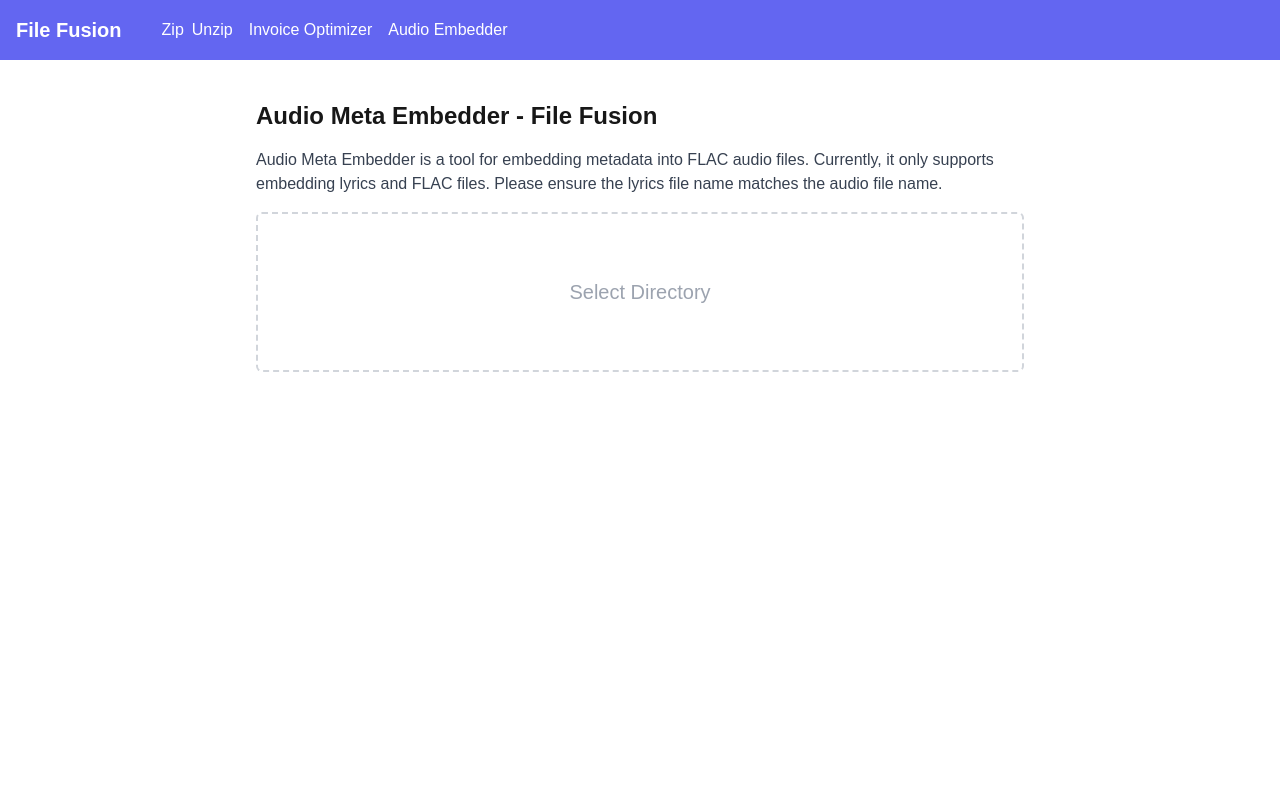
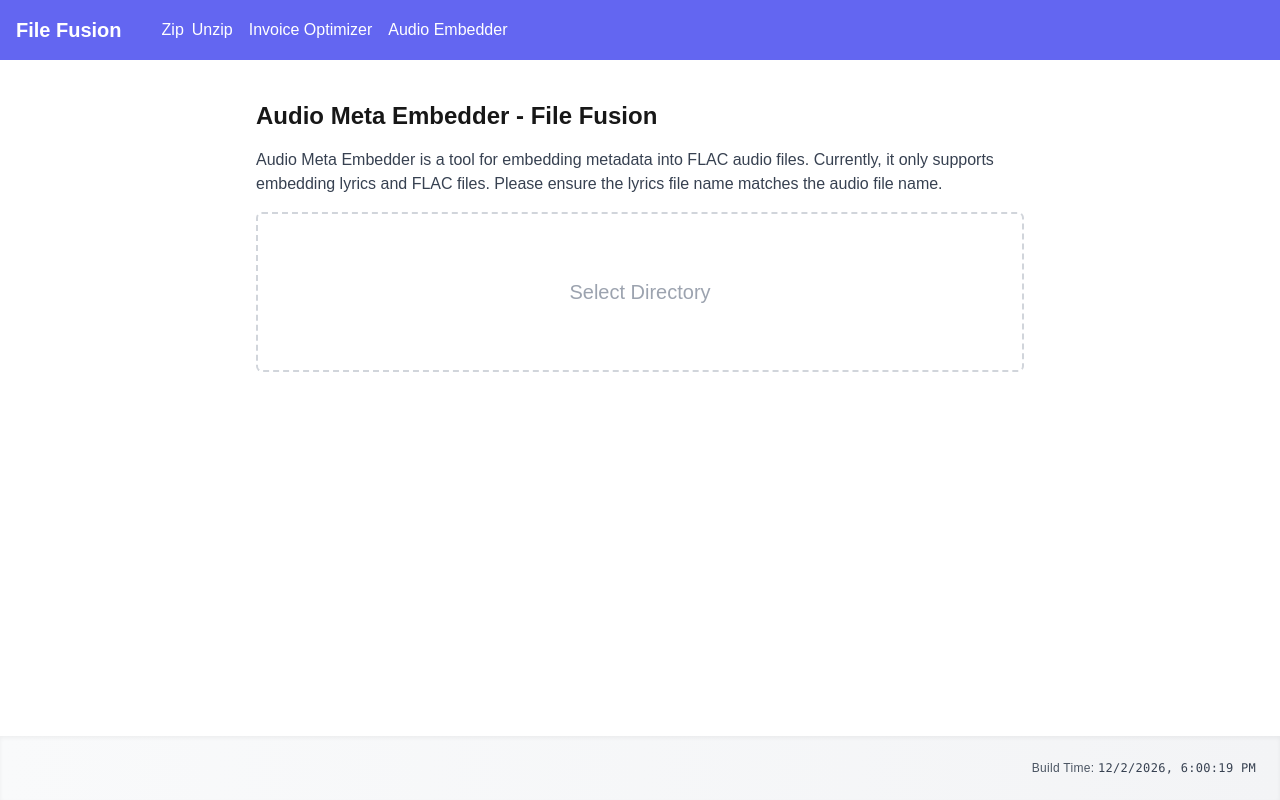
Before and after one commit to DavidKk/vercel-file-fusion, a Next.js app: page /audio in a window 1280 px wide. Built offline with nearby package versions, Linux system fonts and the light colour scheme; some icons are missing.

Commit message:
feat: build time

```diff
--- /dev/null
+++ b/app/Footer/index.tsx
@@ -0,0 +1,11 @@
+export default function Footer() {
+  return (
+    <footer className="mt-auto py-6 bg-gradient-to-r from-gray-50 to-gray-100 shadow-inner">
+      <div className="mx-auto flex justify-end items-center px-6">
+        <div className="text-xs font-medium text-gray-600 tracking-wide">
+          Build Time: <span className="font-mono text-gray-700">{new Date(process.env.BUILD_TIME).toLocaleString()}</span>
+        </div>
+      </div>
+    </footer>
+  )
+}
--- a/app/Nav/constants.ts
+++ b/app/Nav/constants.ts
@@ -1,5 +1,3 @@
-export const DEFAULT_TITLE = 'File Fusion'
-
 export const DEFAULT_NAV = {
   compress: [
     { name: 'Zip', href: '/zip' },
--- a/app/Nav/index.tsx
+++ b/app/Nav/index.tsx
@@ -1,6 +1,7 @@
 import Link from 'next/link'
 import FeatherIcon from 'feather-icons-react'
-import { DEFAULT_NAV, DEFAULT_TITLE } from './constants'
+import { name, repository } from '@/package.json'
+import { DEFAULT_NAV } from './constants'
 
 interface NavItem {
   name: string
@@ -12,6 +13,9 @@ interface NavProps {
   nav?: Record<string, NavItem[]>
 }
 
+const DEFAULT_TITLE = name.replace('vercel', '').split('-').join(' ')
+const GITHUB_URL = repository.url
+
 export function Nav(props: NavProps) {
   const { title = DEFAULT_TITLE, nav = DEFAULT_NAV } = props
 
@@ -19,7 +23,9 @@ export function Nav(props: NavProps) {
     <nav className="w-full p-4 bg-indigo-500 text-white">
       <div className="container-md flex items-center">
         <h1 className="text-xl font-bold">
-          <Link href="/">{title}</Link>
+          <Link className="capitalize" href="/">
+            {title}
+          </Link>
         </h1>
 
         <div className="ml-8 flex">
@@ -40,9 +46,13 @@ export function Nav(props: NavProps) {
           ))}
         </div>
 
-        <a className="ml-auto" href="https://github.com/DavidKk/vercel-file-fusion" target="_blank" rel="noreferrer">
-          <FeatherIcon icon="github" />
-        </a>
+        <div className="ml-auto flex gap-4">
+          {GITHUB_URL && (
+            <a href={GITHUB_URL} target="_blank" rel="noreferrer">
+              <FeatherIcon icon="github" />
+            </a>
+          )}
+        </div>
       </div>
     </nav>
   )
--- a/app/audio/Audio.tsx
+++ b/app/audio/Audio.tsx
@@ -55,7 +55,9 @@ export default function Audio() {
       let processedFiles = 0
 
       for await (const itemEntry of availableItems) {
-        if (!selectedFiles.has(itemEntry.name) || itemEntry.kind !== 'file') continue
+        if (!selectedFiles.has(itemEntry.name) || itemEntry.kind !== 'file') {
+          continue
+        }
 
         const itemName = itemEntry.name
         setCurrentFile(itemName)
--- a/app/audio/page.tsx
+++ b/app/audio/page.tsx
@@ -11,7 +11,7 @@ export { generateMetadata }
 
 export default function AudioPage() {
   return (
-    <div className="w-full min-h-[calc(100vh-60px)] flex flex-col items-center">
+    <div className="w-full flex flex-col items-center">
       <div className="flex flex-col gap-4 w-2/3 max-w-3xl mx-auto py-10">
         <Meta {...metaProps} />
         <Audio />
--- a/app/invoice/page.tsx
+++ b/app/invoice/page.tsx
@@ -11,7 +11,7 @@ export { generateMetadata }
 
 export default function InvoicePage() {
   return (
-    <div className="w-full min-h-[calc(100vh-60px)] flex flex-col items-center">
+    <div className="w-full  flex flex-col items-center">
       <div className="flex flex-col gap-4 w-2/3 max-w-3xl mx-auto py-10">
         <Meta {...metaProps} />
         <PDFTextExtractor />
--- a/app/layout.tsx
+++ b/app/layout.tsx
@@ -3,6 +3,7 @@ import { Analytics } from '@vercel/analytics/react'
 import { Geist, Geist_Mono } from 'next/font/google'
 import { Nav } from './Nav'
 import './globals.css'
+import Footer from './Footer'
 
 const geistSans = Geist({
   variable: '--font-geist-sans',
@@ -29,9 +30,11 @@ export default function RootLayout(props: Readonly<RootLayoutProps>) {
   return (
     <html lang="en">
       <Analytics />
-      <body className={`${geistSans.variable} ${geistMono.variable} antialiased`}>
+
+      <body className={`${geistSans.variable} ${geistMono.variable} antialiased min-h-screen flex flex-col`}>
         <Nav />
         {children}
+        <Footer />
       </body>
     </html>
   )
--- a/app/unzip/page.tsx
+++ b/app/unzip/page.tsx
@@ -11,7 +11,7 @@ export { generateMetadata }
 
 export default function UnzipPage() {
   return (
-    <div className="w-full min-h-[calc(100vh-60px)] flex flex-col items-center">
+    <div className="w-full  flex flex-col items-center">
       <div className="flex flex-col gap-4 w-2/3 max-w-3xl mx-auto py-10">
         <Meta {...metaProps} />
         <Unzip />
--- a/next.config.ts
+++ b/next.config.ts
@@ -1,7 +1,9 @@
 import type { NextConfig } from 'next'
 
 const nextConfig: NextConfig = {
-  /* config options here */
+  env: {
+    BUILD_TIME: new Date().toISOString(),
+  },
 }
 
 export default nextConfig
--- a/package.json
+++ b/package.json
@@ -2,7 +2,10 @@
   "name": "vercel-file-fusion",
   "version": "0.1.0",
   "description": "Quick batch processing of locale files.",
-  "private": true,
+  "repository": {
+    "type": "git",
+    "url": "https://github.com/DavidKk/vercel-file-fusion.git"
+  },
   "scripts": {
     "commit": "git-cz",
     "ci:coverage": "pnpm test",
--- a/typings.d/env.d.ts
+++ b/typings.d/env.d.ts
@@ -1,3 +1,5 @@
 declare namespace NodeJS {
-  interface ProcessEnv {}
+  interface ProcessEnv {
+    BUILD_TIME: string
+  }
 }
```
